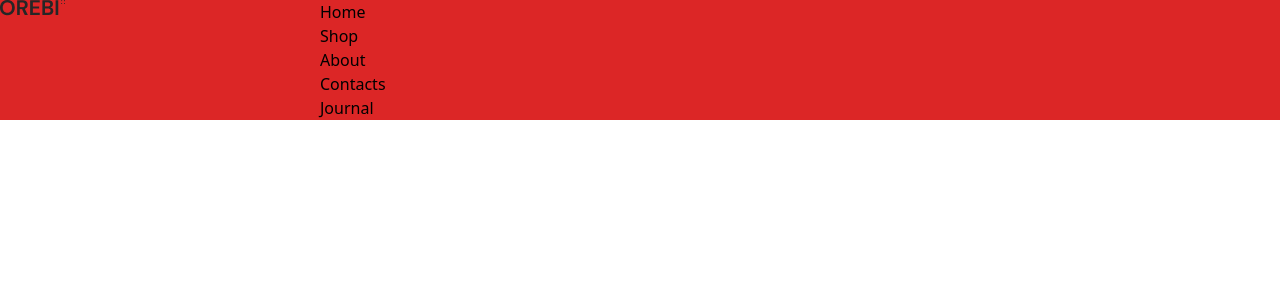
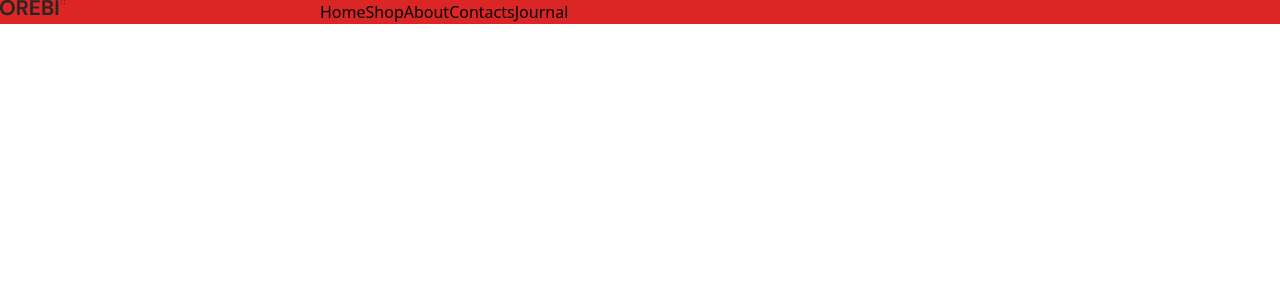
Before and after one commit to dev-abdullah018/orebi, a React (Vite) app: page / in a window 1280 px wide. Shown: the top 300 px of the page. Built offline with nearby package versions, Linux system fonts and the light colour scheme.

Commit message:
update-props

```diff
--- a/src/App.jsx
+++ b/src/App.jsx
@@ -8,12 +8,12 @@ function App() {
     <div>
       <nav>
         <div className="max-w-container bg-red-600 mx-auto">
-          <Flex>
+          <Flex className='flex'>
             <div className="w-3/12">
               <Image src={logo} alt='orebi' />
             </div>
             <div className="w-9/12">
-              <List>
+              <List className='flex'>
                 <ListItem itemname="Home" />
                 <ListItem itemname="Shop"/>
                 <ListItem itemname="About"/>
--- a/src/components/layout/Flex.jsx
+++ b/src/components/layout/Flex.jsx
@@ -1,15 +1,16 @@
 import PropTypes from 'prop-types';
 
-const Flex = ({ children }) => {
+const Flex = ({ children,className }) => {
   return (
     <>
-      <div className='flex'>{children}</div>
+      <div className={className}>{children}</div>
     </>
   );
 };
 
 Flex.propTypes = {
   children: PropTypes.node.isRequired,
+  className: PropTypes.string.isRequired,
 };
 
 export default Flex;
--- a/src/components/layout/List.jsx
+++ b/src/components/layout/List.jsx
@@ -1,9 +1,9 @@
 import PropTypes from 'prop-types';
 
-export default function List({children}) {
+export default function List({children,className}) {
   return (
     <>
-      <ul>{children}</ul>
+      <ul className={className}>{children}</ul>
     </>
   )
 }
@@ -11,4 +11,5 @@ export default function List({children}) {
 
 List.propTypes = {
     children: PropTypes.node.isRequired,
+    className: PropTypes.string.isRequired,
   };
--- a/src/components/layout/ListItem.jsx
+++ b/src/components/layout/ListItem.jsx
@@ -1,11 +1,12 @@
 import PropTypes from 'prop-types';
 
-function ListItem({itemname}) {
-  return <li>{itemname}</li>
+function ListItem({itemname,className}) {
+  return <li className={className}>{itemname}</li>
 }
 
 ListItem.propTypes={
- itemname: PropTypes.node.isRequired
+ itemname: PropTypes.node.isRequired,
+ className: PropTypes.string.isRequired
 }
 
 export default ListItem;
```
